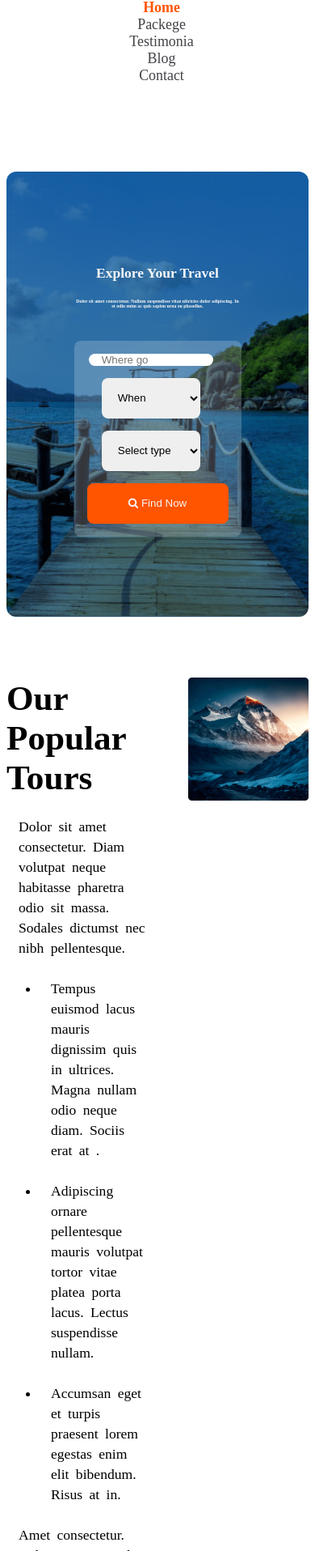
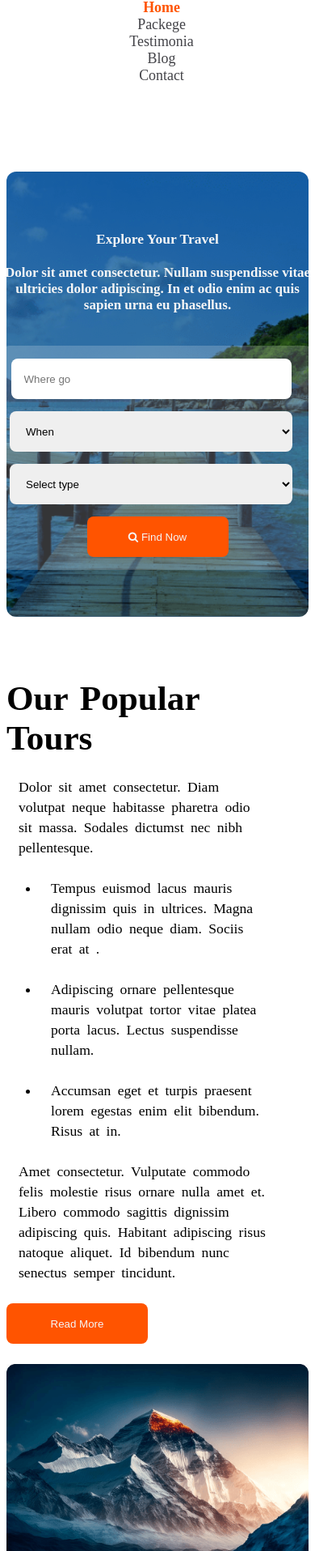
Before and after one commit to arahman225/Travel-Website, a plain HTML site: page index.html in a window 390 px wide. Shown: the part 84-2000 px from the top of the page at 81% size. Drawn offline with Linux system fonts and the light colour scheme.

Commit message:
added responsive

```diff
--- a/index.html
+++ b/index.html
@@ -119,5 +119,19 @@
 <!-- popular tours end -->
 
 
+<!-- your destination start -->
+
+    <section class="padding">
+        <div class="container">
+            <div class="destination-text">
+                <h3>Choose Your Destination</h3>
+                <p>Dolor sit amet consectetur. Diam volutpat neque habitasse pharetra odio sit massa. Sodales dictumst nec nibh pellentesque.</p>
+            </div>
+        </div>
+    </section>
+
+
+<!-- your destination end -->
+
 </body>
 </html>
--- a/style.css
+++ b/style.css
@@ -88,7 +88,7 @@
 
 
 .welcome-hero-text p{
-font-size: 1.5vw;
+font-size: 17px;
 font-weight: 600;
 
 }
@@ -110,7 +110,7 @@ font-weight: 600;
 
 input,
 select{
-    width: 175px;
+    width: 195px;
     height: 50px;
     padding: 0 1rem;
     border-radius: 8px;
@@ -151,6 +151,9 @@ select{
     width: 100%;
 }
 
+.popular-tours-text button{
+    margin-bottom: 25px;
+}
 
 
 /* popular style end */
@@ -202,16 +205,20 @@ select{
 
     .input-filled{
         flex-direction: column;
-        gap:15px
+        gap:15px;
+        width:350px;
     }
 
     input{
-        width: 70%;
-        height: auto;
+        width: 90%;
     }
 
     select{
-        width: 70%;
+        width: 100%;
+    }
+
+    .popular-content{
+        flex-direction: column;
     }
 }
 
```
